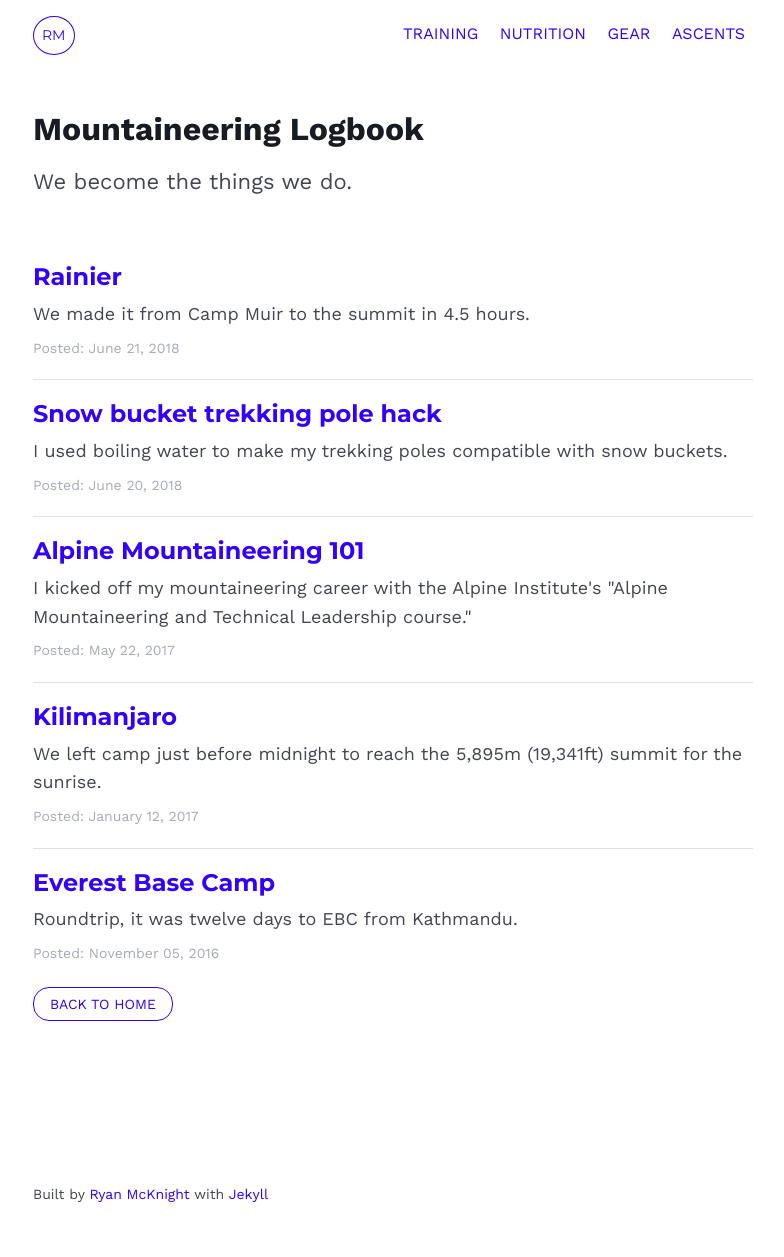
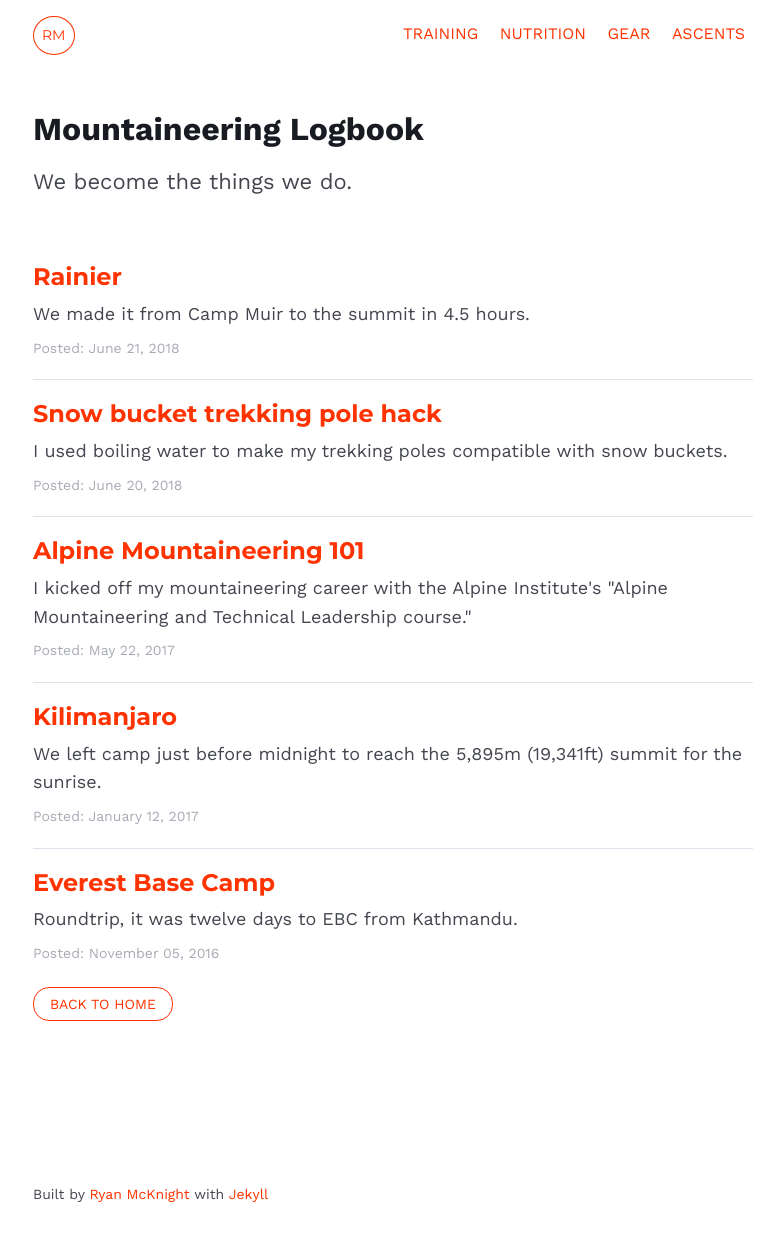
Before and after one commit to mcknightlabs/summitgoals, a Jekyll site: the page built from index.html, in a window 1280 px wide. Shown: the whole page, without its empty margins (247-1031 px from the left). Built offline with Jekyll 4.4.1, drawn with Linux system fonts in a browser that asks for light colours.

Commit message:
updates color scheme

```diff
--- a/scss/_comments.scss
+++ b/scss/_comments.scss
@@ -8,7 +8,7 @@
 		}
 	}
 	.submit {
-		background: #3300FF;
+		background: #FF3300;
 		padding: 14px;
 		border: 0;
 		color: #FFF;
--- a/scss/_global.scss
+++ b/scss/_global.scss
@@ -84,7 +84,7 @@ img {
 	max-width: 100%;
 }
 a {
-	color: #3300FF;
+	color: #FF3300;
 	text-decoration: none;
 	&:hover {
 		text-decoration: underline;
@@ -172,7 +172,7 @@ hr.style-eight { /* Glyph, by Harry Roberts */
 }
 
 blockquote {
-	color: #3300FF;
+	color: #FF3300;
 	font-size: 1.5rem;
 	line-height: 1.6;
 	margin: 20px 0 10px 0;
--- a/scss/_listing.scss
+++ b/scss/_listing.scss
@@ -54,12 +54,12 @@
 	font-size: .875rem;
 	text-align: center;
 	text-decoration: none;
-	color: #3300FF;
-	border: solid 1px #3300FF;
+	color: #FF3300;
+	border: solid 1px #FF3300;
 	border-radius: 1rem;
 	text-transform: uppercase;
 	&:hover {
-		background: #3300FF;
+		background: #FF3300;
 		color: #fff;
 		text-decoration: none;
 	}
--- a/scss/_mailchimp.scss
+++ b/scss/_mailchimp.scss
@@ -14,9 +14,9 @@
 	}
 	input.button {
 		width: 100% !important;
-		background-color: #3300FF;
+		background-color: #FF3300;
 		&:hover {
-			background-color: #3300FF;
+			background-color: #FF3300;
 		}
 	}
 	form.mcform {
--- a/stylesheets/app.css
+++ b/stylesheets/app.css
@@ -441,7 +441,7 @@ img {
   max-width: 100%; }
 
 a {
-  color: #3300FF;
+  color: #FF3300;
   text-decoration: none; }
 a:hover {
   text-decoration: underline; }
@@ -517,7 +517,7 @@ hr.style-eight:after {
   border: solid 1px #ccc; }
 
 blockquote {
-  color: #3300FF;
+  color: #FF3300;
   font-size: 1.5rem;
   line-height: 1.6;
   margin: 20px 0 10px 0; }
@@ -604,9 +604,9 @@ header {
   padding: 0.8em;
   letter-spacing: 1px; }
 .top-nav ul li .menu-link:hover {
-  background: #3300FF; }
+  background: #FF3300; }
 .top-nav ul li .menu-link:active {
-  background: #3300FF;
+  background: #FF3300;
   color: #fff; }
 
 .site-logo {
@@ -683,7 +683,7 @@ header {
   .top-nav-desktop ul li a {
     font-size: 1rem;
     padding: 0;
-    color: #3300FF;
+    color: #FF3300;
     text-decoration: none;
     text-transform: uppercase; }
   .top-nav-desktop ul li a:hover {
@@ -691,11 +691,11 @@ header {
 
   .site-logo {
     float: none;
-    color: #3300FF;
-    border: solid 1px #3300FF; }
+    color: #FF3300;
+    border: solid 1px #FF3300; }
   .site-logo:hover {
-    background: #3300FF;
-    border-color: #3300FF;
+    background: #FF3300;
+    border-color: #FF3300;
     color: #fff; }
 
   .site-logo-inside {
@@ -772,12 +772,12 @@ form button:hover {
   font-size: .875rem;
   text-align: center;
   text-decoration: none;
-  color: #3300FF;
-  border: solid 1px #3300FF;
+  color: #FF3300;
+  border: solid 1px #FF3300;
   border-radius: 1rem;
   text-transform: uppercase; }
 .view-all:hover {
-  background: #3300FF;
+  background: #FF3300;
   color: #fff;
   text-decoration: none; }
 
@@ -982,7 +982,7 @@ body:before {
 #comments table th {
   font-size: 18px; }
 #comments .submit {
-  background: #3300FF;
+  background: #FF3300;
   padding: 14px;
   border: 0;
   color: #FFF;
@@ -1003,9 +1003,9 @@ body:before {
   width: 100% !important; }
 #mc_embed_signup input.button {
   width: 100% !important;
-  background-color: #3300FF; }
+  background-color: #FF3300; }
 #mc_embed_signup input.button:hover {
-  background-color: #3300FF; }
+  background-color: #FF3300; }
 #mc_embed_signup form.mcform {
   padding: 0; }
 
```
Also changed, not shown: scss/_nav.scss (+7 -7 lines).
